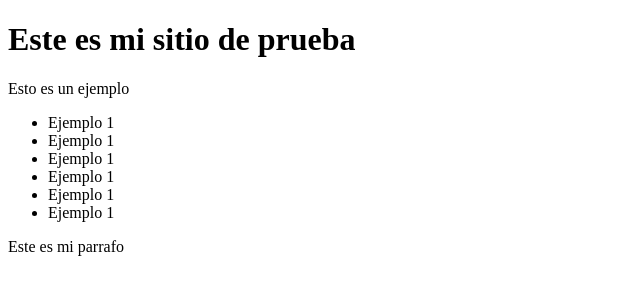
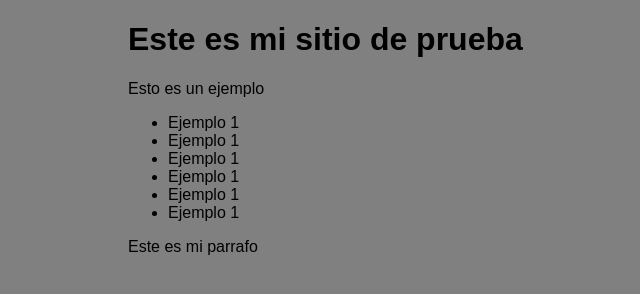
Before and after one commit to Fireman85/fireman85.github.io, a plain HTML site: page index.html in a window 1280 px wide. Shown: the whole page, without its empty margins (0-640 px from the left). Drawn offline with Linux system fonts and the light colour scheme.

Commit message:
agregando estilo a mi sitio web

```diff
--- a/index.html
+++ b/index.html
@@ -5,6 +5,17 @@
     <meta name="viewport" content="width=device-width, initial-scale=1.0">
     <meta http-equiv="X-UA-Compatible" content="ie=edge">
     <title>Prueba</title>
+
+    <style>
+        body{
+            font-family: Arial, Helvetica, sans-serif;
+            font-size: 16px;
+            width:80%;
+            margin: auto;
+            background: gray;
+        }
+
+    </style>
 </head>
 <body>
     <h1>Este es mi sitio de prueba</h1>
```
